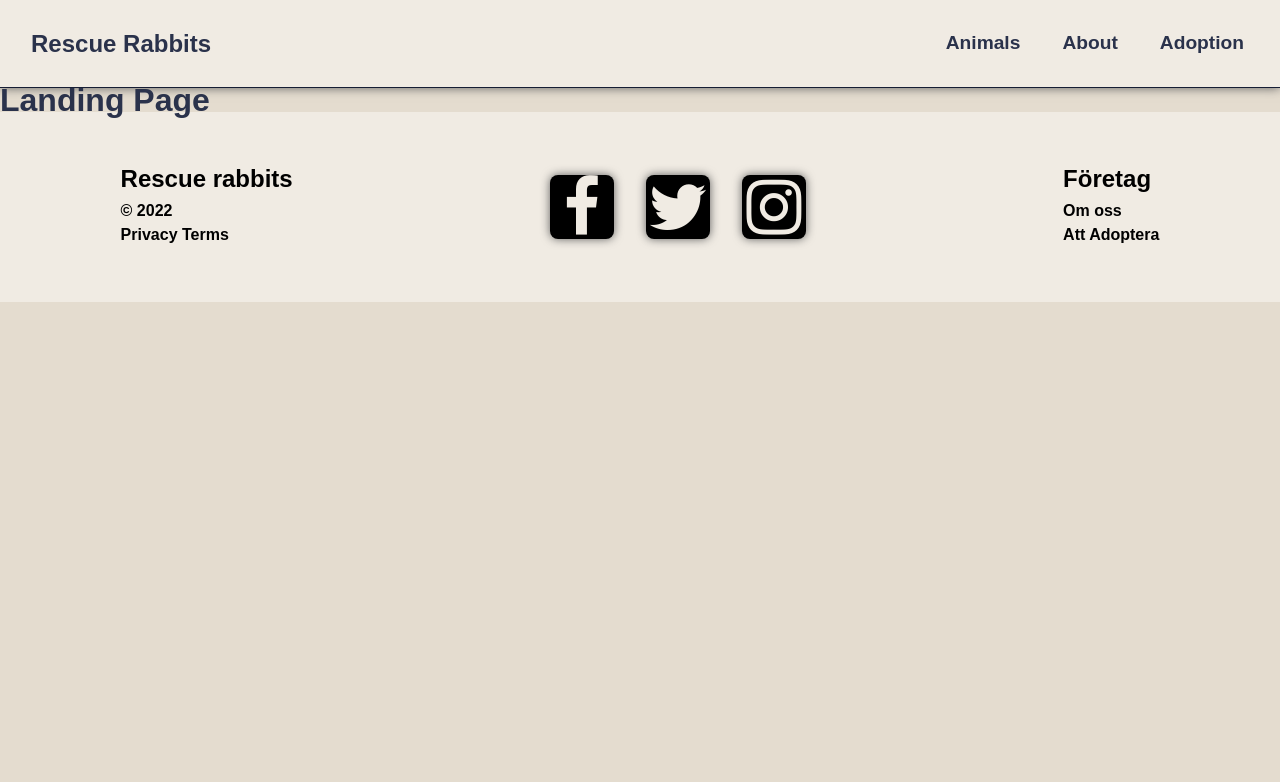
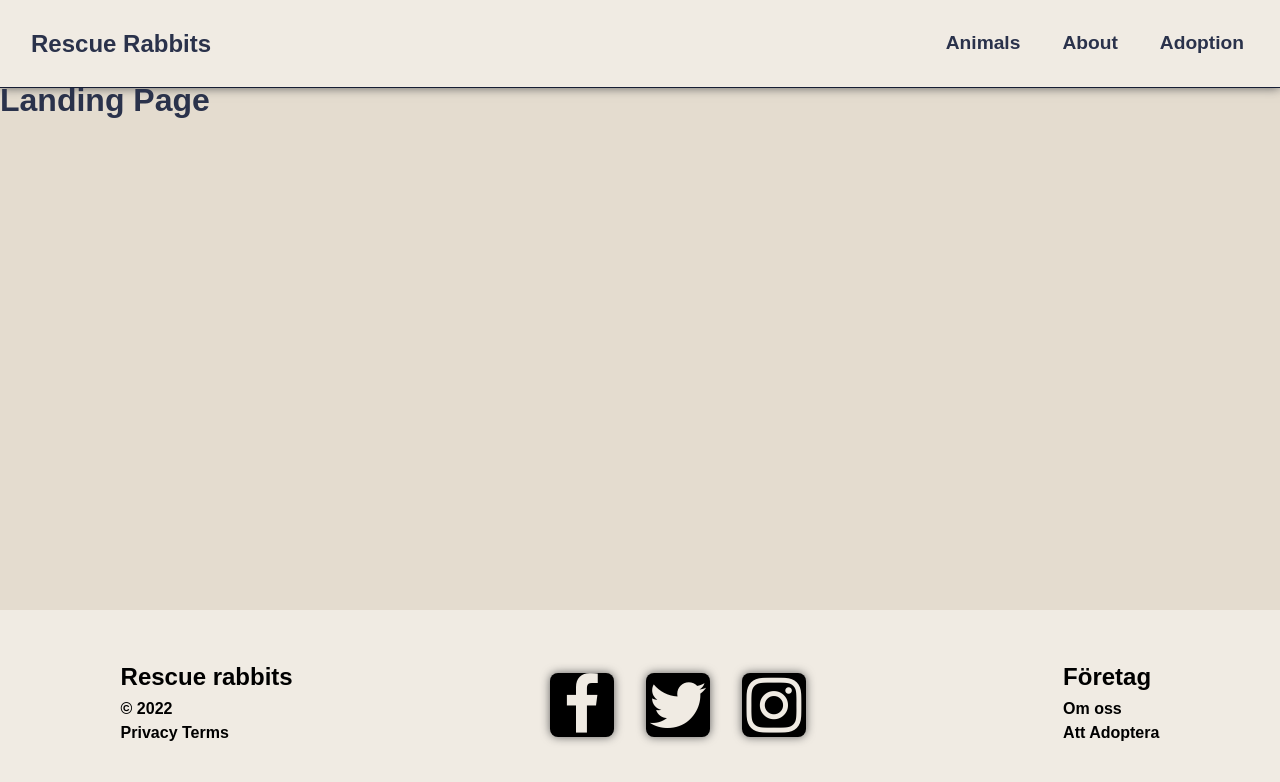
Before and after one commit to coffeetails/RescueRabbits-CrazySurfers, a React (Vite) app: page / in a window 1280 px wide. Shown: the top 782 px of the page. Built offline with nearby package versions, Linux system fonts and the light colour scheme.

Commit message:
Fixerade ner footer
Lite css

```diff
--- a/src/components/footer.scss
+++ b/src/components/footer.scss
@@ -15,6 +15,10 @@ $icon-weight: 64px;
     flex-direction: row;
     justify-content: space-around;
     align-items: center;
+    position: fixed;
+    left:0;
+    bottom:0;
+    right:0;
 }
 
 .fa {
```
